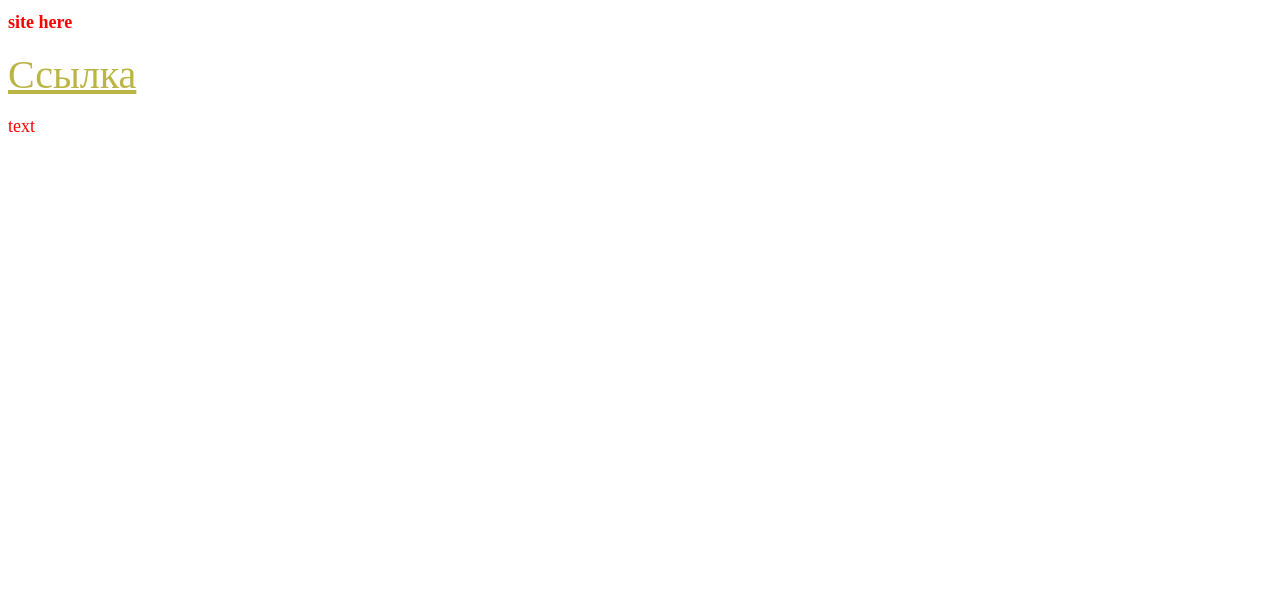
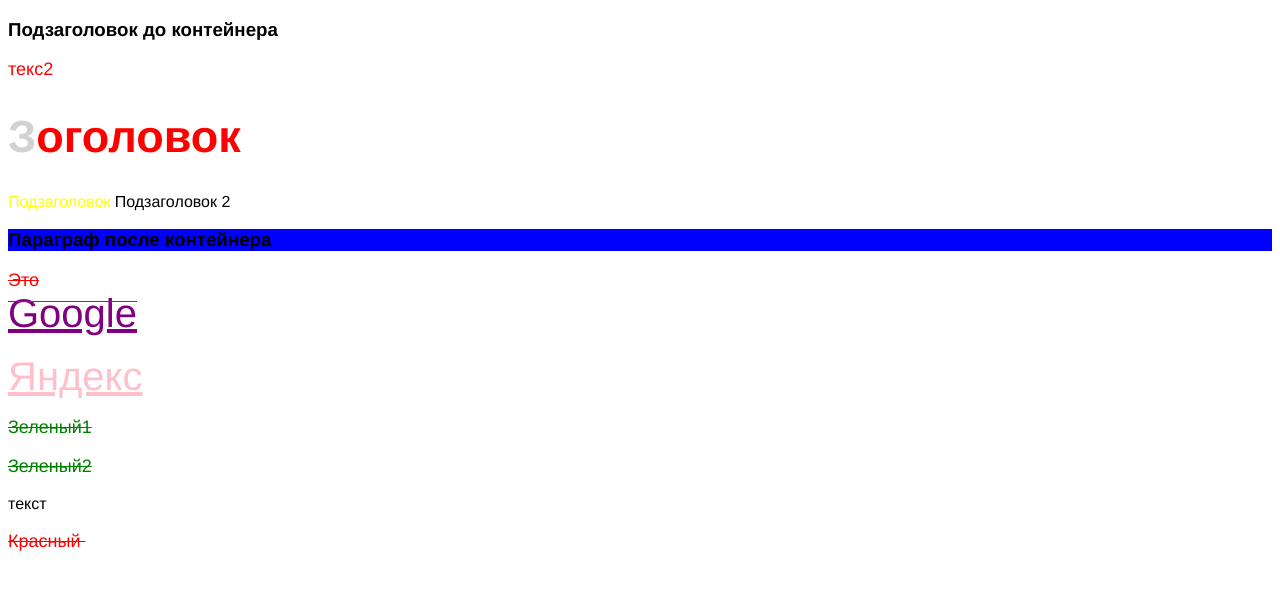
Before and after one commit to svetasysoeva/site, a plain HTML site: page index.html in a window 1280 px wide. Drawn offline with Linux system fonts and the light colour scheme.

Commit message:
selector commit

```diff
--- a/css/style.css
+++ b/css/style.css
@@ -1,3 +1,6 @@
+* {
+font-family: helvetica, arial, sans-serif;
+}
 p,h1 {
 color: red;
 font-size: 18px;
@@ -6,3 +9,33 @@ a {
 color: #bbb545;
 font-size: 40px;
 }
+p.paragraph {
+color: green;
+}
+.wrap {
+color: red;
+}
+#heading {
+font-size: 45px;
+}
+a[href="http://google.com"] {
+color: purple;
+}
+a[href="http://yandex.ru"] {
+color: pink;
+}
+.container h3 {
+background: blue;
+}
+.container > p {
+text-decoration: line-through;
+}
+#heading + span {
+color: yellow;
+}
+a:hover {
+text-decoration: none;
+}
+h1::first-letter {
+color: #d2d2d2;
+}
--- a/index.html
+++ b/index.html
@@ -6,8 +6,26 @@
   <link rel="stylesheet" href="css/style.css">
 </head>
 <body>
-  <h1>site here</h1>
-  <p><a  href=""> Ссылка</a></p>
-  <p> text</p>
+    <h3>Подзаголовок до контейнера</h3>
+    <div>
+        <p>текс2</p>
+    </div>
+    <div class="container">
+    <h1 id="heading">Зоголовок</h1>
+    <span>Подзаголовок</span>
+    <span>Подзаголовок 2</span>
+    <h3>Параграф после контейнера</h3>
+    <p>Это
+    <br>
+    <a href="http://google.com"> Google</a></p>
+    <a href="http://yandex.ru">Яндекс</a>
+    <p class="paragraph"> Зеленый1 </p>
+    <p class="paragraph">Зеленый2</p>
+    <span class="paragraph">текст</span>
+    <p class="wrap">
+    Красный
+    <img src="" alt="">
+    </p>
+  </div>
 </body>
 </html>
```
